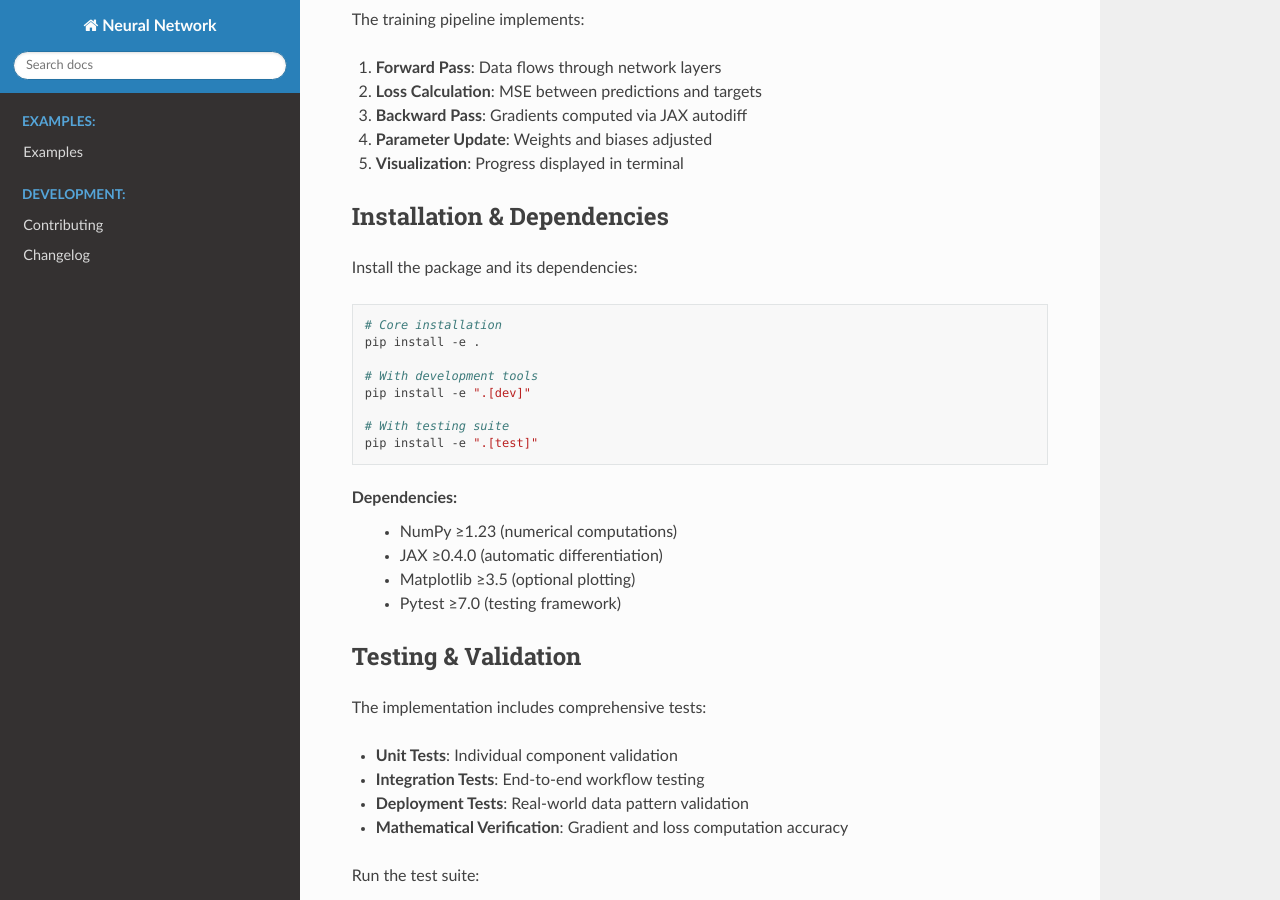
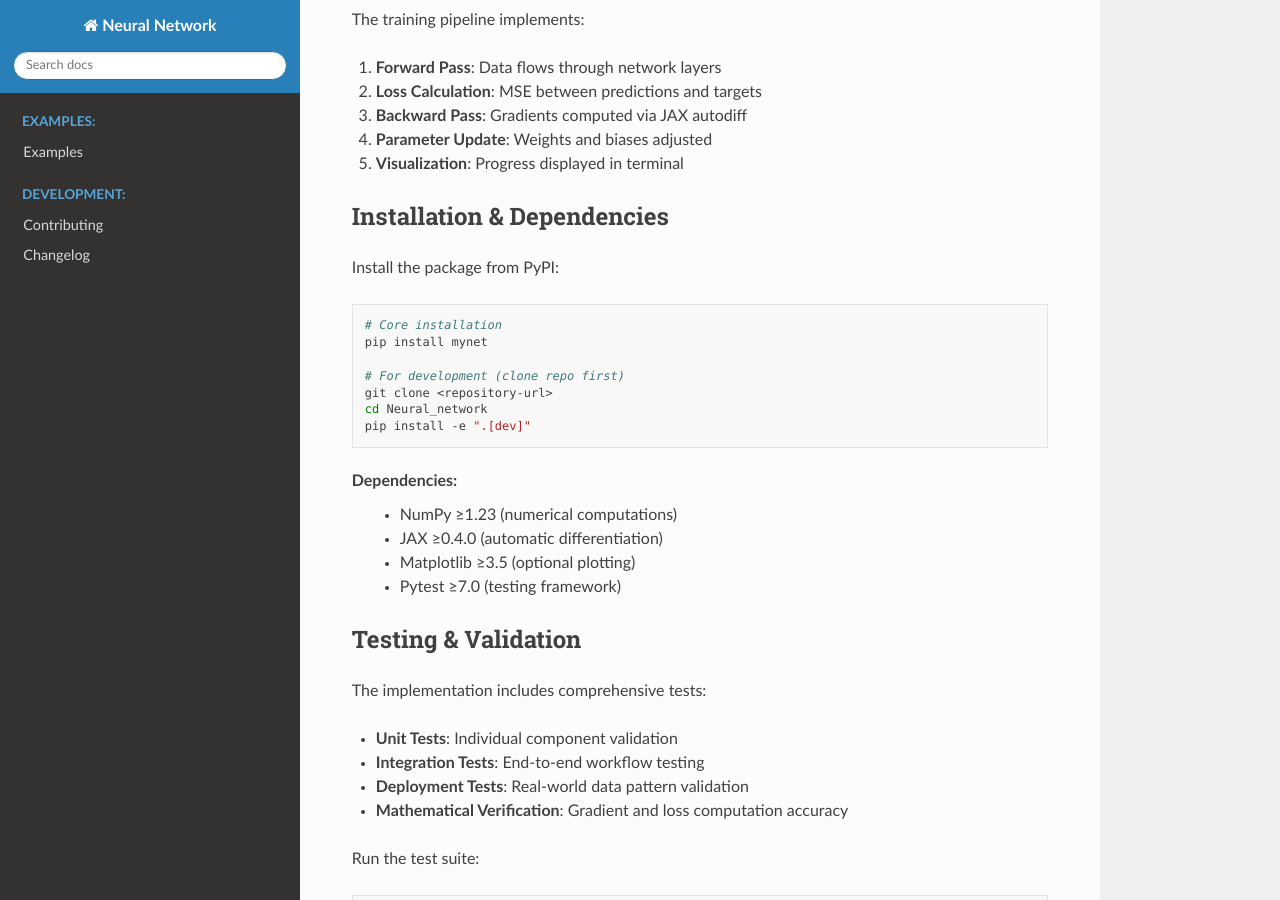
Before and after one commit to daniloldn/Neural-network, a Sphinx documentation site: the page built from docs/source/index.rst, in a window 1280 px wide and 900 px high, scrolled down 1868 px. Built offline with Sphinx 7.4.7 and the Read the Docs theme 3.1.0, drawn with Linux system fonts in a browser that asks for light colours; pages that are not in the unit, such as notebooks, are missing from menus.

Commit message:
doc change

```diff
--- a/docs/source/index.rst
+++ b/docs/source/index.rst
@@ -98,18 +98,17 @@ The training pipeline implements:
 Installation & Dependencies
 ---------------------------
 
-Install the package and its dependencies:
+Install the package from PyPI:
 
 .. code-block:: bash
 
    # Core installation
-   pip install -e .
+   pip install mynet
 
-   # With development tools
+   # For development (clone repo first)
+   git clone <repository-url>
+   cd Neural_network
    pip install -e ".[dev]"
-
-   # With testing suite
-   pip install -e ".[test]"
 
 Dependencies:
    * NumPy ≥1.23 (numerical computations)
```
